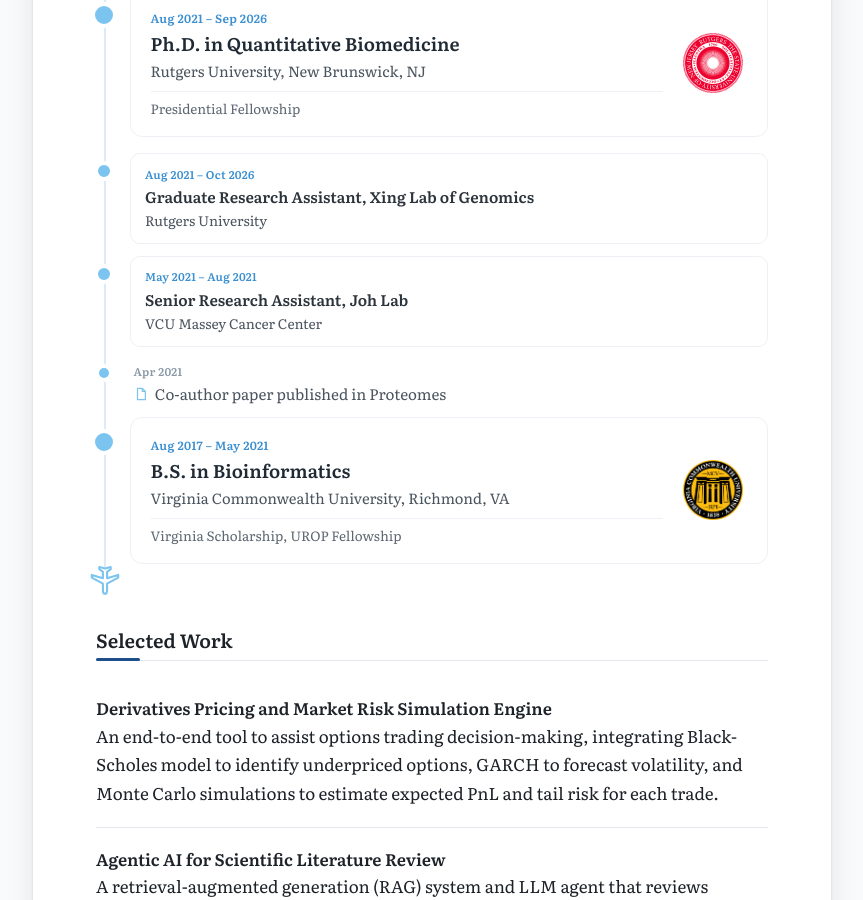
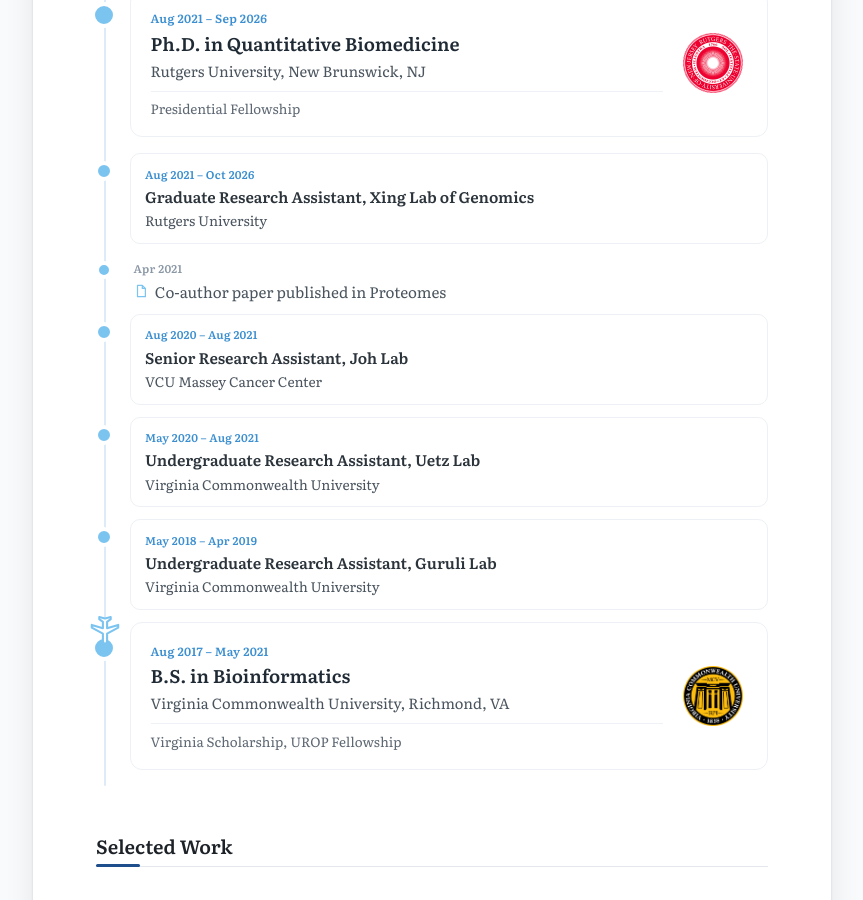
Before and after one commit to mklodi1/mklodi1.github.io, a Jekyll site: the page built from index.html, in a window 1280 px wide and 900 px high, scrolled down 868 px. Shown: the whole window, without its empty margins (208-1071 px from the left). Built offline with Jekyll 4.4.1, drawn with Linux system fonts in a browser that asks for light colours.

Commit message:
Add Uetz and Guruli lab positions; update Joh Lab dates
Co-Authored-By: Claude Opus 5.5 <noreply@anthropic.com>
Claude-Session: https://claude.ai/code/session_018B7yRm4wV88UDqtVSP6gVK

```diff
--- a/_data/journey.yml
+++ b/_data/journey.yml
@@ -21,14 +21,24 @@
   type: research
   place: "Rutgers University"
 
-- when: "May 2021 – Aug 2021"
+- when: "Apr 2021"
+  title: "Co-author paper published in Proteomes"
+  type: paper
+
+- when: "Aug 2020 – Aug 2021"
   title: "Senior Research Assistant, Joh Lab"
   type: research
   place: "VCU Massey Cancer Center"
 
-- when: "Apr 2021"
-  title: "Co-author paper published in Proteomes"
-  type: paper
+- when: "May 2020 – Aug 2021"
+  title: "Undergraduate Research Assistant, Uetz Lab"
+  type: research
+  place: "Virginia Commonwealth University"
+
+- when: "May 2018 – Apr 2019"
+  title: "Undergraduate Research Assistant, Guruli Lab"
+  type: research
+  place: "Virginia Commonwealth University"
 
 - when: "Aug 2017 – May 2021"
   title: "B.S. in Bioinformatics"
```
